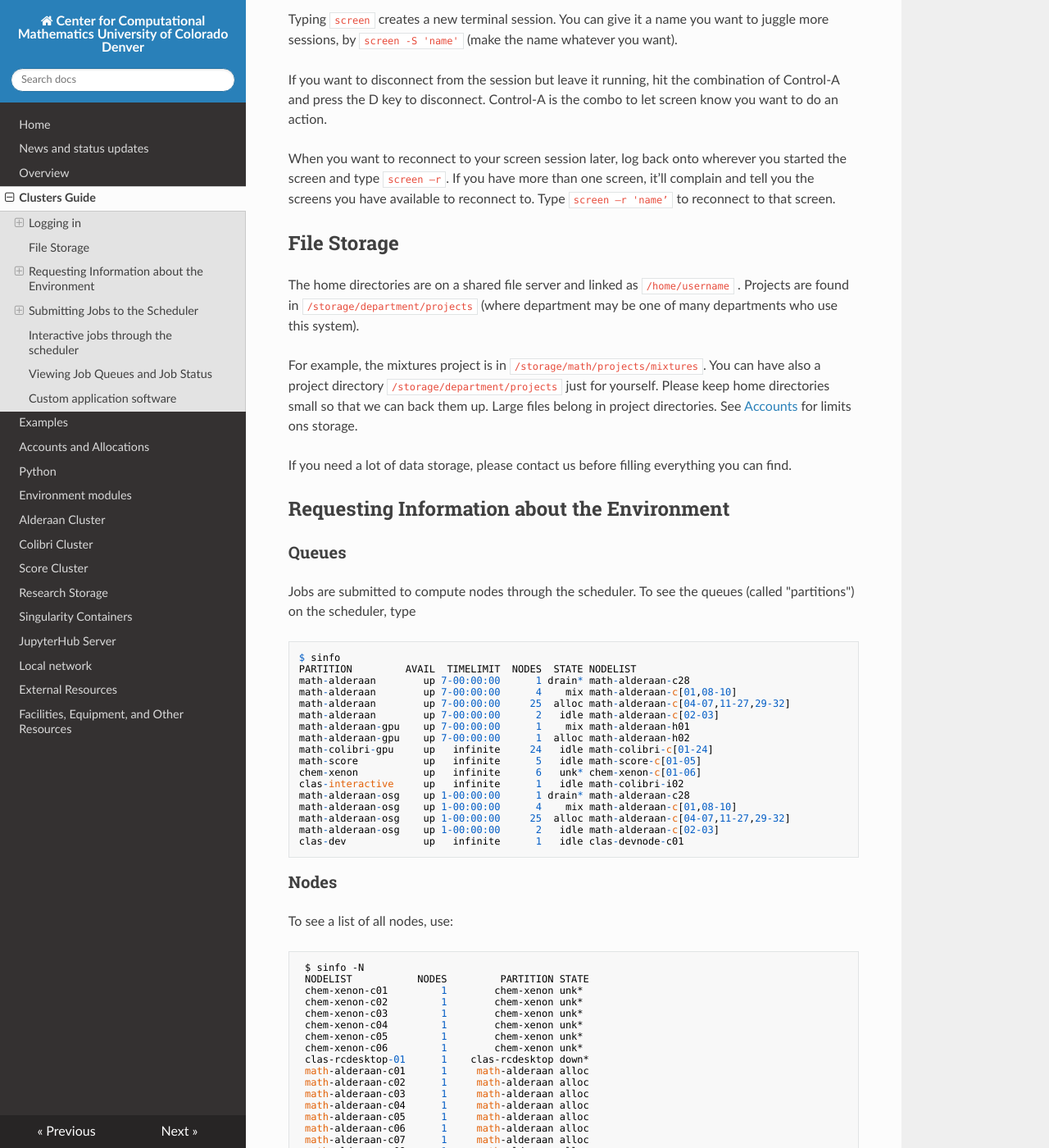
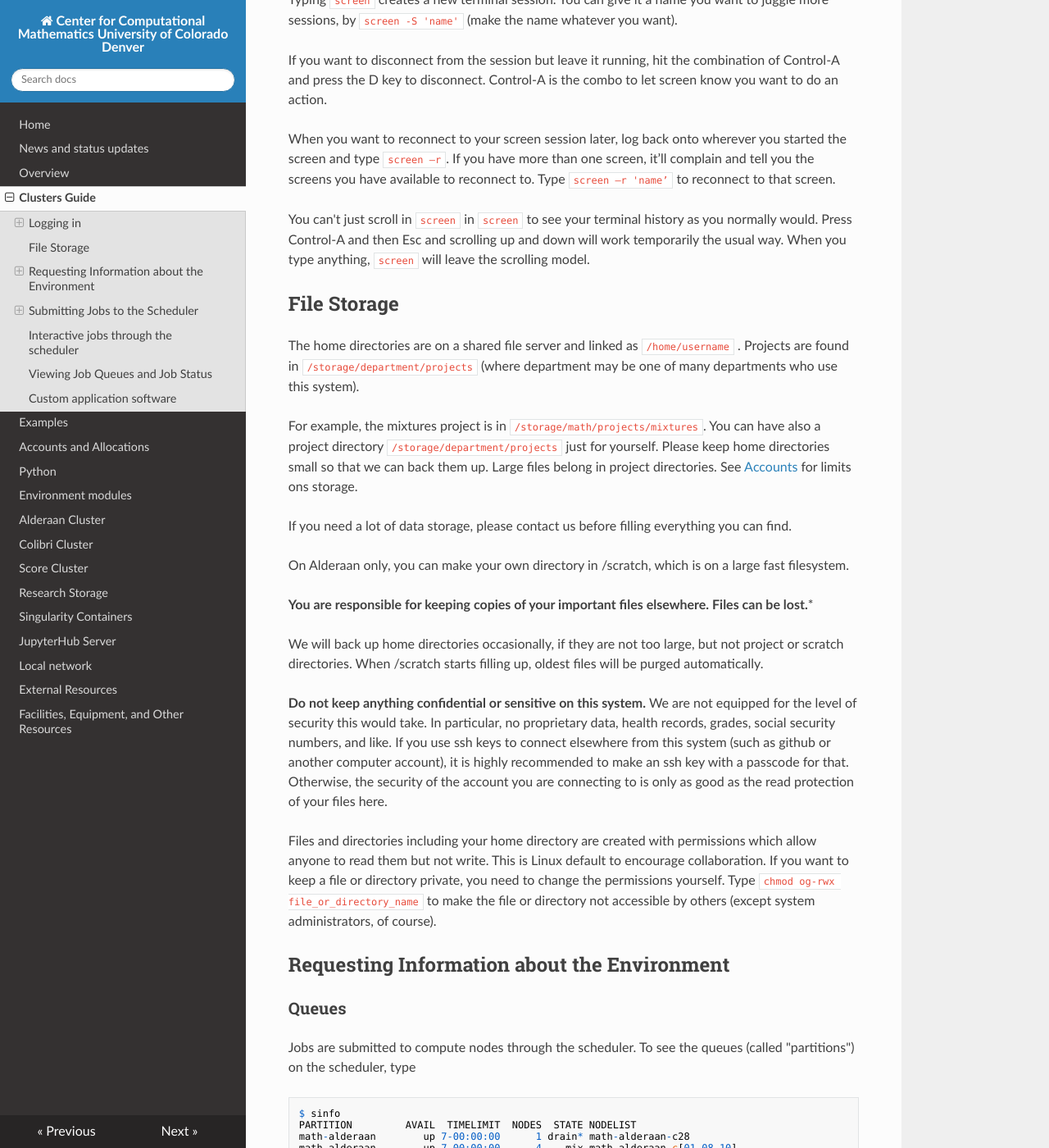
Before and after one commit to ccmucdenver/ccm-docs, an MkDocs documentation site: the page built from docs/clusters_guide.md, in a window 1280 px wide and 1400 px high, scrolled down 1577 px. Shown: the whole window at 82% size. Built offline with MkDocs 1.6.1, drawn with Linux system fonts in a browser that asks for light colours; nearby versions of some CDN libraries; some of the changed text lies outside the part shown.

Commit message:
updated, files

```diff
--- a/docs/clusters_guide.md
+++ b/docs/clusters_guide.md
@@ -48,6 +48,10 @@ If you want to disconnect from the session but leave it running, hit the combina
 
 When you want to reconnect to your screen session later, log back onto wherever you started the screen and type <code>screen –r</code>. If you have more than one screen, it’ll complain and tell you the screens you have available to reconnect to. Type <code>screen –r 'name’</code> to reconnect to that screen.
 
+
+You can't just scroll in `screen` in `screen` to see your terminal history as you normally would.
+Press Control-A and then Esc and scrolling up and down will work temporarily the usual way. When you type anything, `screen` will leave the scrolling model.
+
 ## File Storage
 
 The home directories are on a shared file server and linked as `/home/username` . Projects are found in `/storage/department/projects` (where department may be one of many departments who use this system).
@@ -55,6 +59,21 @@ The home directories are on a shared file server and linked as `/home/username`
 For example, the mixtures project is in <code>/storage/math/projects/mixtures</code>. You can have also a project directory `/storage/department/projects` just for yourself. Please keep home directories small so that we can back them up. Large files belong in project directories. See [Accounts](../accounts) for limits ons storage.
 
 If you need a lot of data storage, please contact us before filling everything you can find.
+
+On Alderaan only, you can make your own directory in /scratch, which is on a large fast filesystem.
+
+**You are responsible for keeping copies of your important files elsewhere. Files can be lost.***
+
+We will back up home directories occasionally, if they are not too large, but not project or scratch directories. When /scratch starts filling up, oldest files will be purged automatically.
+
+**Do not keep anything confidential or sensitive on this system.** We are not equipped for the level of security this would take.
+In particular, no proprietary data, health records, grades, social security numbers, and like. If you use ssh keys to connect elsewhere from this system
+(such as github or another computer account), it is highly recommended to make an ssh key with a passcode for that. Otherwise,
+ the security of the account you are connecting to is only as good as the read protection of your files here.
+
+Files and directories including your home directory are created with permissions which allow anyone to read them but not write. This is Linux default to encourage collaboration. If you want to keep a file or directory private, you need to change the permissions yourself.
+Type <code>chmod og-rwx file_or_directory_name</code> to make the file or directory not accessible by others (except system administrators, of course).
+
 
 <!---
 `df –h` will show you the storage arrays and how much space is available. There are different types of "empty" space in linux so it may say there is plenty of space in `df –h` yet the array is full.
```
Also changed, not shown: other parts of docs/clusters_guide.md (+1 -1 lines).
